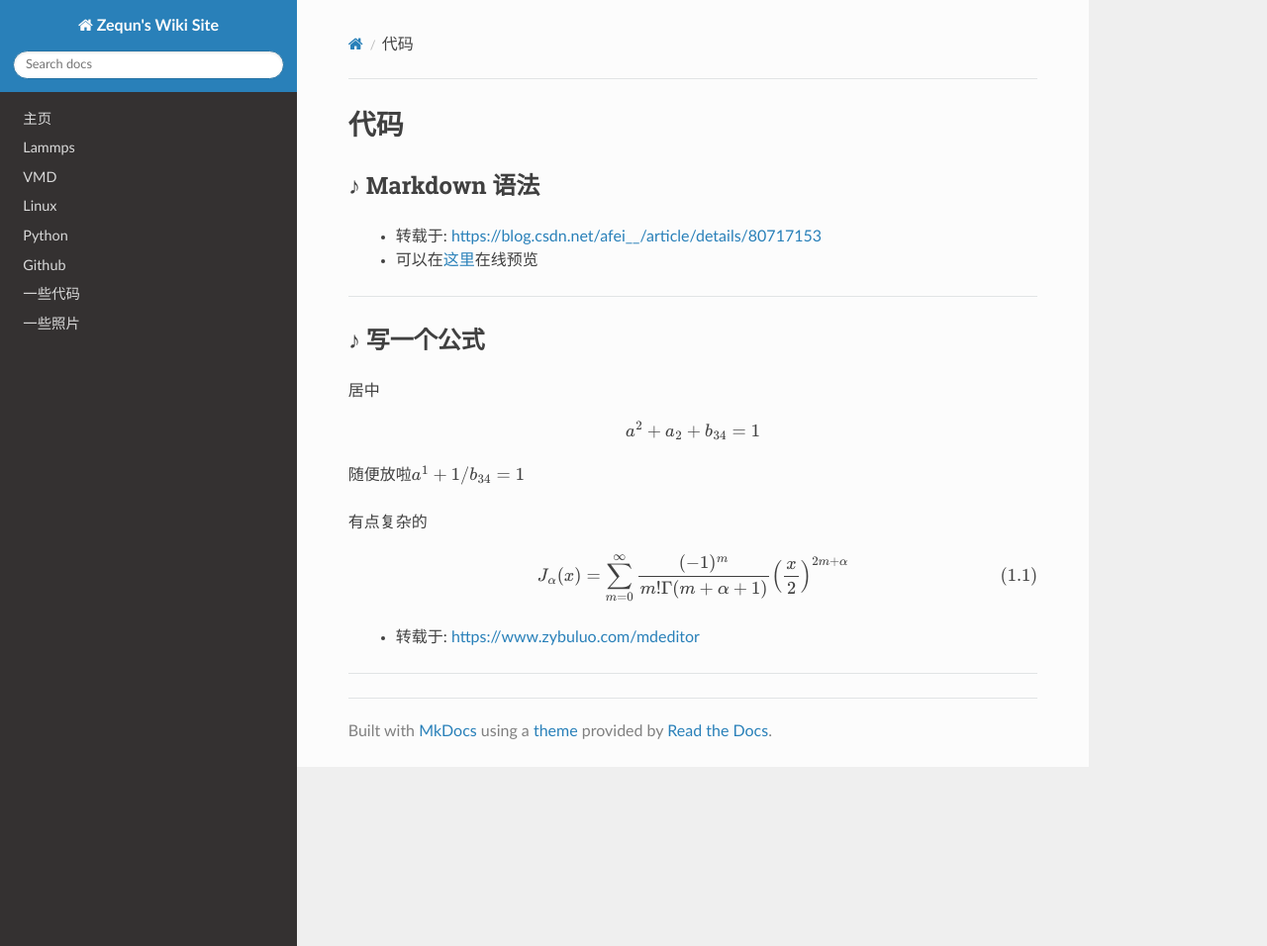
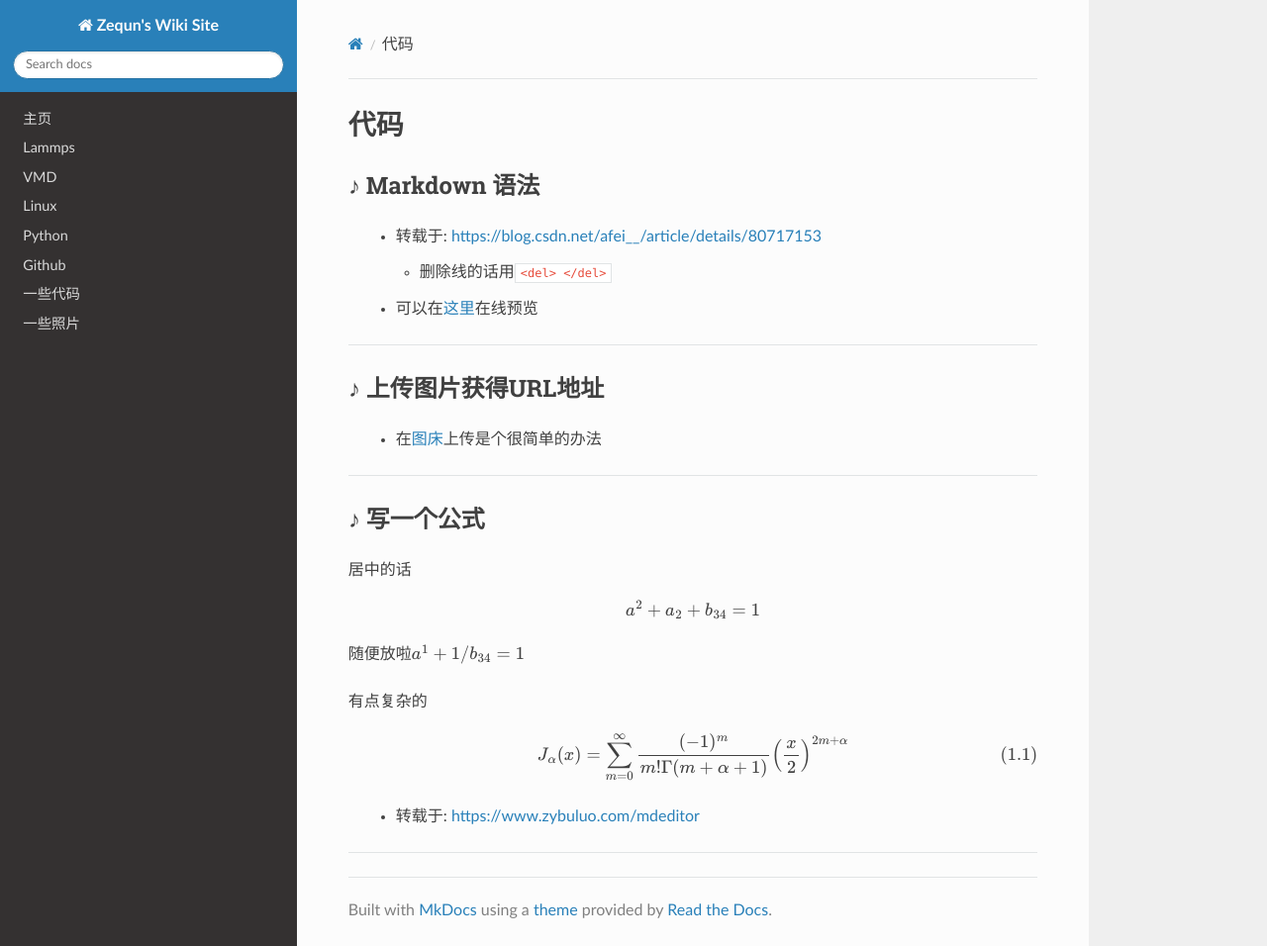
Before and after one commit to zequnW/weeki, an MkDocs documentation site: the page built from docs/bat.md, in a window 1280 px wide and 956 px high. Shown: the whole window at 99% size. Built offline with MkDocs 1.6.1, drawn with Linux system fonts in a browser that asks for light colours; nearby versions of some CDN libraries; formulas are drawn with MathJax 3.

Commit message:
Picture 2.26

```diff
--- a/docs/bat.md
+++ b/docs/bat.md
@@ -3,10 +3,16 @@
 ## ♪ Markdown 语法
 
 > - 转载于: [https://blog.csdn.net/afei__/article/details/80717153](https://blog.csdn.net/afei__/article/details/80717153)
+	 - 删除线的话用`<del> </del>`
 > - 可以在[这里](https://www.zybuluo.com/mdeditor)在线预览
 ---
+## ♪ 上传图片获得URL地址
+
+> - 在[图床](http://astc.syac.xyz/user/images.html)上传是个很简单的办法
+
+---
 ## ♪ 写一个公式
-居中
+居中的话
 $$
 a^2+a_2+b_{34}=1
 $$
@@ -30,6 +36,23 @@ $$ J_\alpha(x) = \sum_{m=0}^\infty \frac{(-1)^m}{m! \Gamma (m + \alpha + 1)} {\l
 
 
 
+
+
+
+
+
+
+
+
+
+
+
+
+
+
+
+
+
 <script type="text/javascript" async
   src="https://cdnjs.cloudflare.com/ajax/libs/mathjax/2.7.7/MathJax.js?config=TeX-MML-AM_CHTML">
 </script>
```
Also changed, not shown: site/bat/index.html, site/index.html, site/search/search_index.json, 1 other file.
